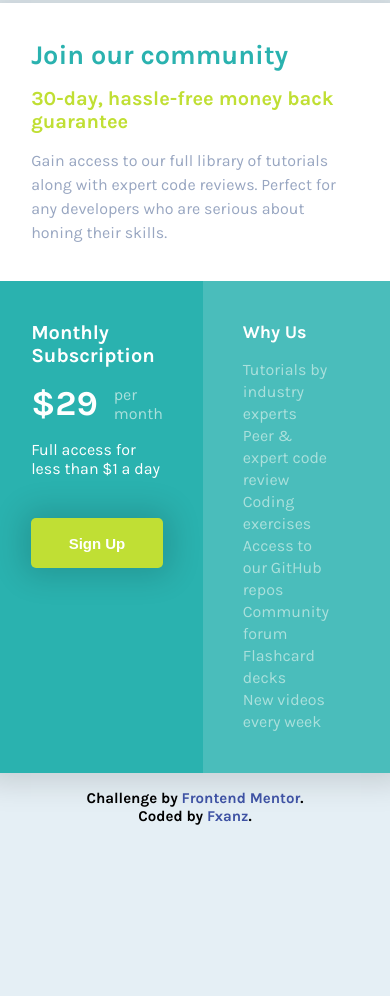
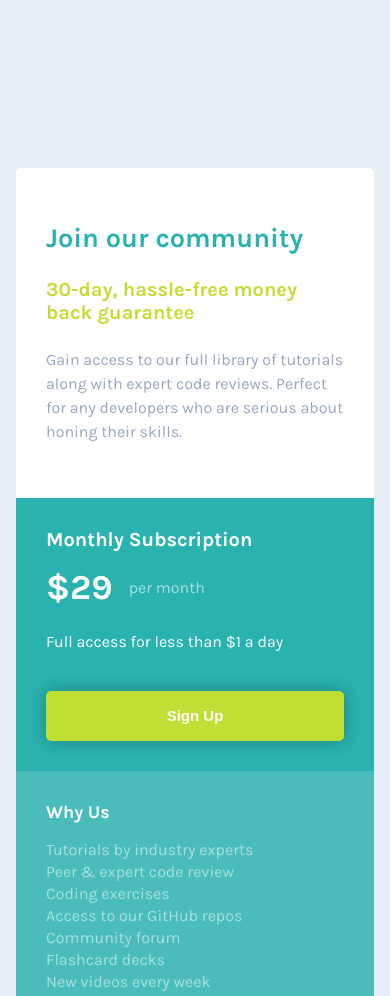
Before and after one commit to Fxanz/Frontendmentor-Single-Price-Grid-Component, a plain HTML site: page index.html in a window 390 px wide. Shown: the top 996 px of the page. Before the commit the page ends 844 px from the top, so only its background shows below. Drawn offline with Linux system fonts and the light colour scheme.

Commit message:
almost forgot to make this website responsive

```diff
--- a/style.css
+++ b/style.css
@@ -70,14 +70,14 @@ body {
   min-height: 100vh;
 }
 main {
-  box-shadow: 0px 0px 31px 8px rgba(0, 0, 0, 0.15);
-  -webkit-box-shadow: 0px 0px 31px 8px rgba(0, 0, 0, 0.15);
-  -moz-box-shadow: 0px 0px 31px 8px rgba(0, 0, 0, 0.15);
+  box-shadow: 0px 0px 16px 0px rgba(0, 0, 0, 0.29);
+  -webkit-box-shadow: 0px 0px 16px 0px rgba(0, 0, 0, 0.29);
+  -moz-box-shadow: 0px 0px 16px 0px rgba(0, 0, 0, 0.29);
   max-width: 650px;
 }
 .card1 {
   background-color: white;
-  padding: 20px 40px;
+  padding: 30px 40px;
   border-radius: 5px 5px 0 0;
 }
 .card1 h1 {
@@ -137,9 +137,15 @@ p {
   font-weight: 700;
   border-radius: 5px;
   font-size: 15px;
-  box-shadow: 0px 0px 31px 8px rgba(0, 0, 0, 0.15);
-  -webkit-box-shadow: 0px 0px 31px 8px rgba(0, 0, 0, 0.15);
-  -moz-box-shadow: 0px 0px 31px 8px rgba(0, 0, 0, 0.15);
+  cursor: pointer;
+  transition: all 0.5s ease;
+  box-shadow: 0px 0px 16px 0px rgba(0, 0, 0, 0.29);
+  -webkit-box-shadow: 0px 0px 16px 0px rgba(0, 0, 0, 0.29);
+  -moz-box-shadow: 0px 0px 16px 0px rgba(0, 0, 0, 0.29);
+}
+.card2 button:hover {
+  color: black;
+  background-color: white;
 }
 .card3 {
   background-color: #4abdbb;
@@ -170,3 +176,31 @@ p {
   color: hsl(228, 45%, 44%);
   text-decoration: none;
 }
+@media screen and (max-width: 640px) {
+  body {
+    min-height: 150vh;
+  }
+  main {
+    padding: 1rem;
+    box-shadow: none;
+  }
+  .wrapper {
+    grid-template-columns: 1fr;
+  }
+  .card1 {
+    padding: 30px 30px;
+  }
+  .card1 h1,
+  h2,
+  p {
+    margin: 1.5rem 0 1.5rem 0;
+  }
+  .card2 {
+    border-radius: 0 0 0 0;
+    padding: 30px 30px;
+  }
+  .card3 {
+    padding: 30px 30px;
+    border-radius: 0 0 5px 5px;
+  }
+}
```
Also changed, not shown: index.html (+2 -0 lines).
